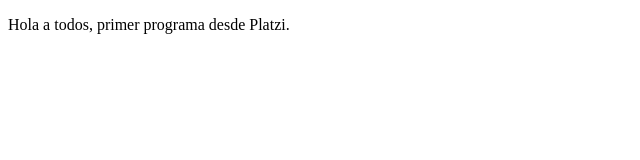
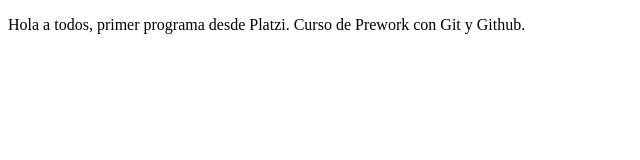
Before and after one commit to xvicpadx/DemoCursoPrework, a plain HTML site: page index.html in a window 1280 px wide. Shown: the whole page, without its empty margins (0-640 px from the left). Drawn offline with Linux system fonts and the light colour scheme.

Commit message:
Agregamos mensaje de Prework

```diff
--- a/index.html
+++ b/index.html
@@ -8,6 +8,8 @@
 <body>
     <p>
         Hola a todos, primer programa desde Platzi.
+
+        Curso de Prework con Git y Github.
     </p>
 </body>
 </html>
```
